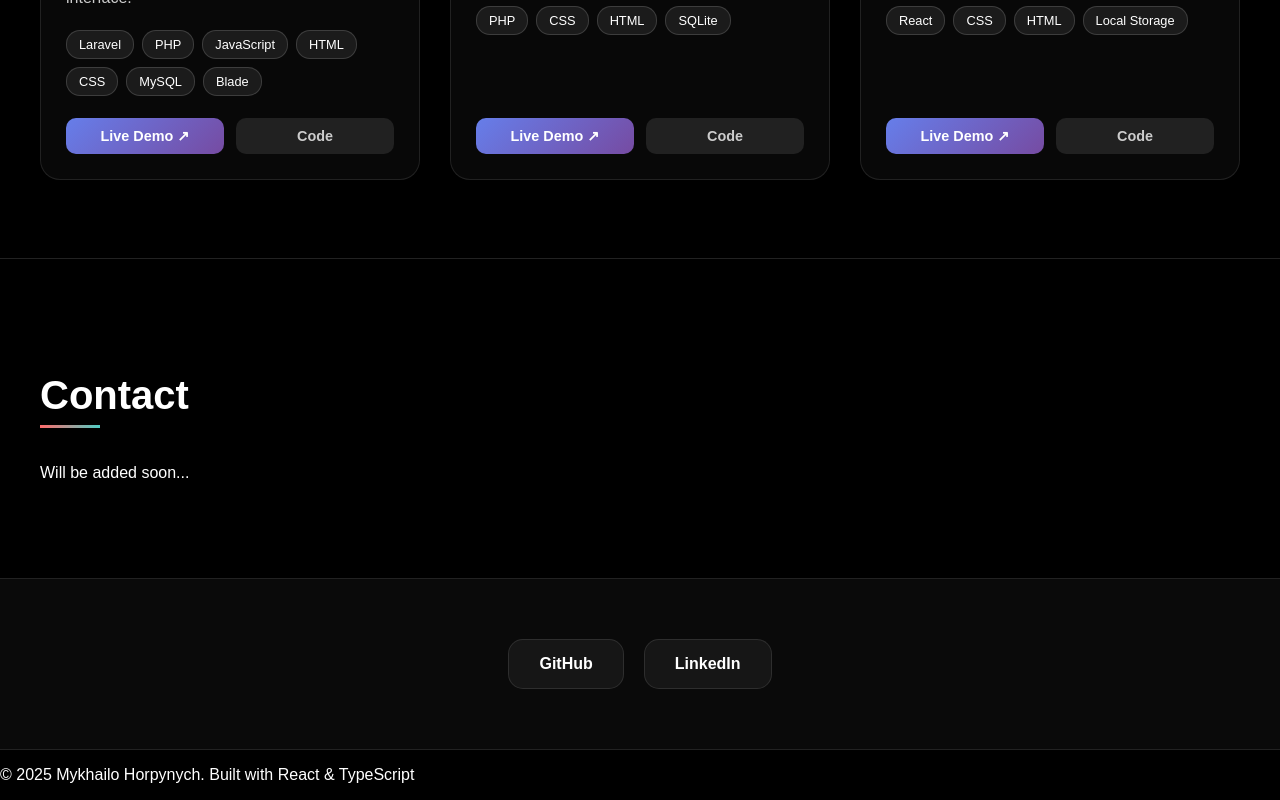
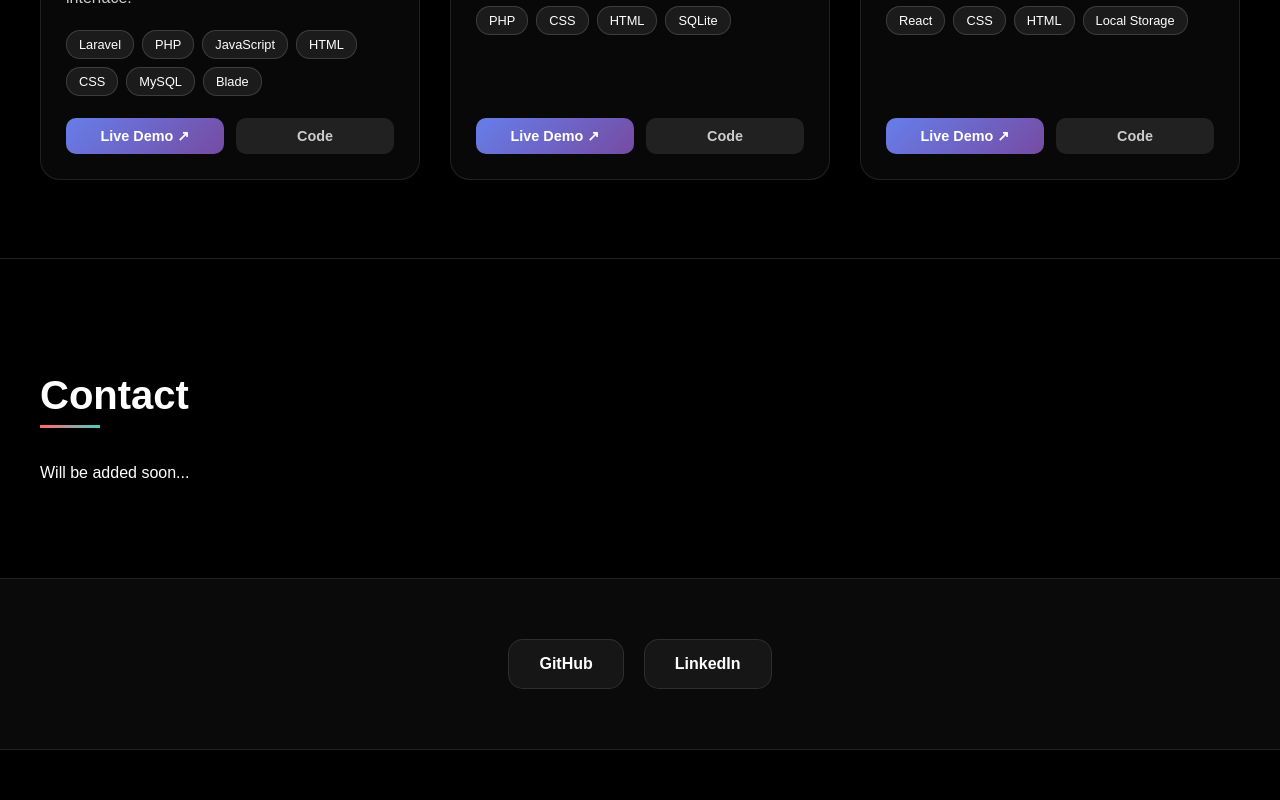
Before and after one commit to Pupler/Personal-Website, a React (Create React App) app: page / in a window 1280 px wide. Shown: the part 1725-2525 px from the top of the page. After the commit the page ends 2475 px from the top, so only its background shows below. Built offline with nearby package versions, Linux system fonts and the light colour scheme.

Commit message:
Add footer in JSX comment

```diff
--- a/src/App.tsx
+++ b/src/App.tsx
@@ -112,9 +112,10 @@ function App() {
         <a target='_blank' href="https://www.linkedin.com/in/pupler/">LinkedIn</a>
       </section>
 
-      <footer className="footer">
+      {/* <footer className="footer">
         <p>© 2025 Mykhailo Horpynych. Built with React & TypeScript</p>
-      </footer>
+      </footer> */}
+
     </div>
   );
 }
```
